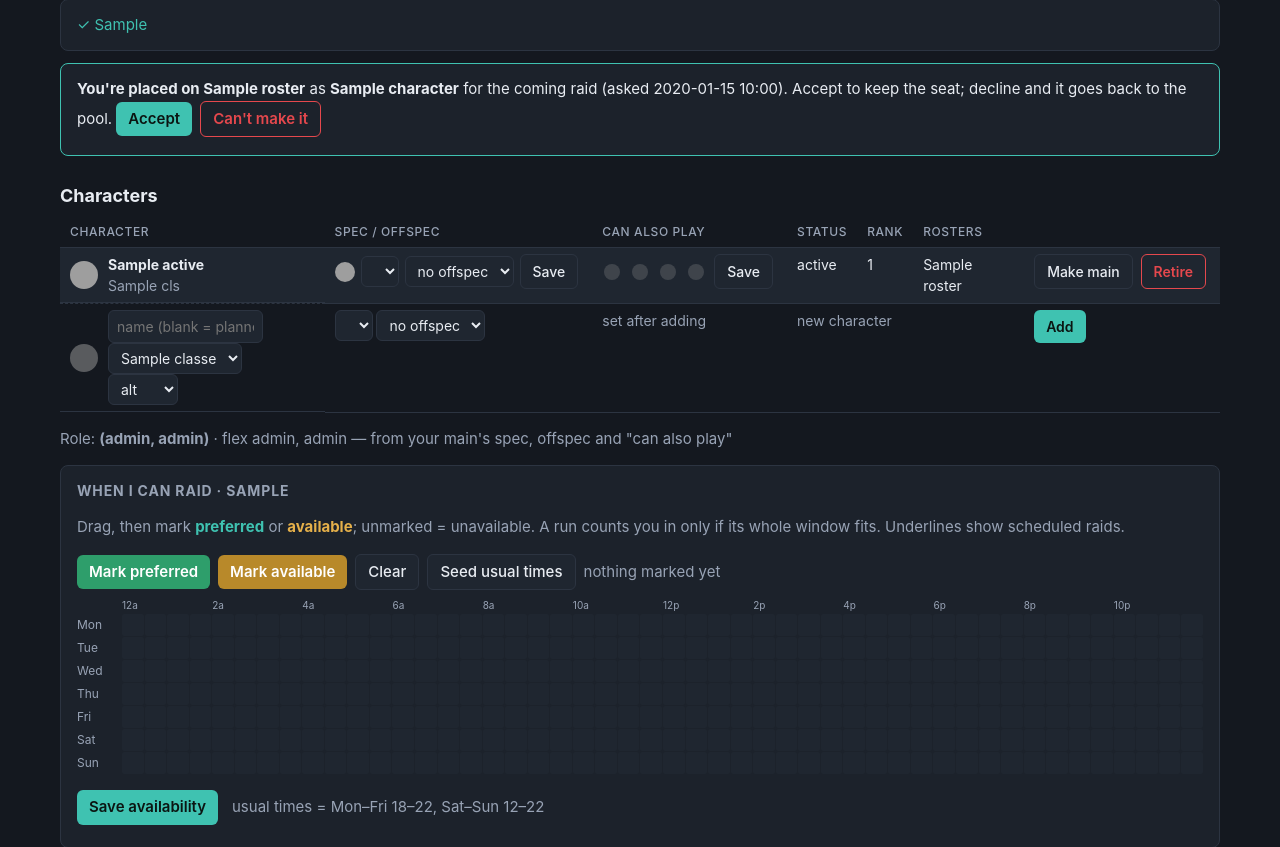
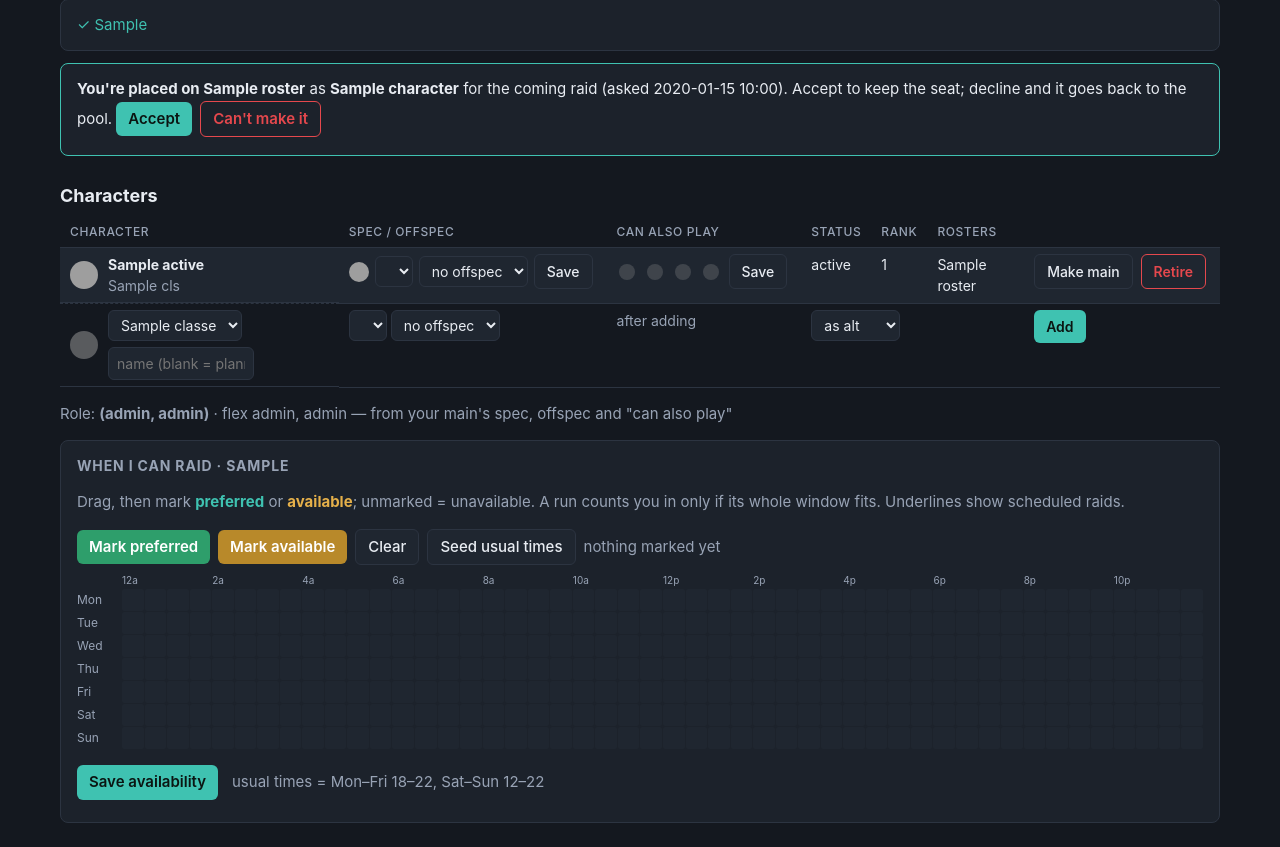
Before and after one commit to skitz0r/oibot_gm, a Python web app: template src/oibot_gm/web/templates/home.html in a window 1280 px wide. Shown: the part 121-968 px from the top of the page. Run offline with Jinja, Linux system fonts and the light colour scheme; the template is opened without the code that fills it: most values are stand-ins (such as "Sample title", 1, 10 or a date in 2020); lists and menus that the app fills with data are empty; grey boxes are pictures that could not be loaded.

Commit message:
Me: add-character row on one line

```diff
--- a/src/oibot_gm/web/templates/home.html
+++ b/src/oibot_gm/web/templates/home.html
@@ -47,13 +47,12 @@
   {% endfor %}{% endif %}
   <tr class="add">
     <form method="post" action="/me/character/add" id="add-form"><input type="hidden" name="csrf" value="{{ csrf }}"></form>
-    <td class="who"><img class="ico dim" id="add-ico" src="/img/class/Warrior.png" alt=""><div>
-      <input form="add-form" name="name" maxlength="12" size="11" placeholder="name (blank = planned)"><br>
+    <td class="who"><img class="ico dim" id="add-ico" src="/img/class/Warrior.png" alt=""><div class="row" style="margin:0;gap:6px">
       <select form="add-form" name="cls" id="add-cls">{% for c in classes %}<option>{{ c }}</option>{% endfor %}</select>
-      <select form="add-form" name="slot"><option value="main" {{ '' if member and member.main else 'selected' }}>main</option><option value="alt" {{ 'selected' if member and member.main else '' }}>alt</option></select></div></td>
+      <input form="add-form" name="name" maxlength="12" size="10" placeholder="name (blank = planned)"></div></td>
     <td><select form="add-form" name="spec" id="add-spec"></select> <select form="add-form" name="offspec" id="add-off"></select></td>
-    <td class="muted">set after adding</td>
-    <td class="muted" colspan="3">new character</td>
+    <td class="muted">after adding</td>
+    <td colspan="3"><select form="add-form" name="slot"><option value="main" {{ '' if member and member.main else 'selected' }}>as main</option><option value="alt" {{ 'selected' if member and member.main else '' }}>as alt</option></select></td>
     <td class="actions"><button form="add-form">Add</button></td>
   </tr>
 </table></div>
```
